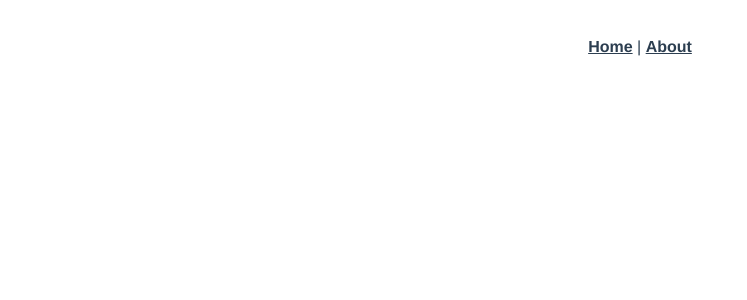
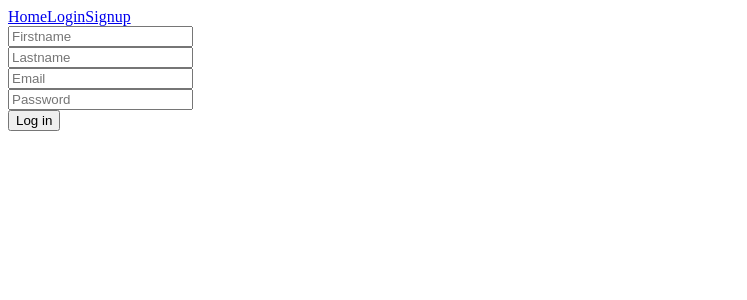
Before and after one commit to krzysiek199720/codeclassfront, a Vue app: page /signup in a window 1280 px wide. Shown: the top 300 px of the page, without its empty margins (0-747 px from the left). Built offline with nearby package versions, Linux system fonts and the light colour scheme.

Commit message:
no http login and signup

```diff
--- a/package.json
+++ b/package.json
@@ -8,6 +8,7 @@
     "lint": "vue-cli-service lint"
   },
   "dependencies": {
+    "axios": "^0.21.0",
     "core-js": "^3.6.5",
     "register-service-worker": "^1.7.1",
     "vue": "^2.6.11",
--- a/src/App.vue
+++ b/src/App.vue
@@ -1,32 +1,10 @@
 <template>
   <div id="app">
     <div id="nav">
-      <router-link to="/">Home</router-link> |
-      <router-link to="/about">About</router-link>
+      <router-link to="/">Home</router-link>
+      <router-link to="login">Login</router-link>
+      <router-link to="signup">Signup</router-link>
     </div>
     <router-view/>
   </div>
 </template>
-
-<style lang="scss">
-#app {
-  font-family: Avenir, Helvetica, Arial, sans-serif;
-  -webkit-font-smoothing: antialiased;
-  -moz-osx-font-smoothing: grayscale;
-  text-align: center;
-  color: #2c3e50;
-}
-
-#nav {
-  padding: 30px;
-
-  a {
-    font-weight: bold;
-    color: #2c3e50;
-
-    &.router-link-exact-active {
-      color: #42b983;
-    }
-  }
-}
-</style>
--- a/src/router/index.js
+++ b/src/router/index.js
@@ -11,12 +11,14 @@ const routes = [
     component: Home
   },
   {
-    path: '/about',
-    name: 'About',
-    // route level code-splitting
-    // this generates a separate chunk (about.[hash].js) for this route
-    // which is lazy-loaded when the route is visited.
-    component: () => import(/* webpackChunkName: "about" */ '../views/About.vue')
+    path: '/login',
+    name: 'login',
+    component: () => import('../views/auth/access/Login')
+  },
+  {
+    path: '/signup',
+    name: 'signup',
+    component: () => import('../views/auth/user/Signup')
   }
 ]
 
--- a/src/views/About.vue
+++ /dev/null
@@ -1,5 +0,0 @@
-<template>
-  <div class="about">
-    <h1>This is an about page</h1>
-  </div>
-</template>
--- /dev/null
+++ b/src/views/auth/access/Login.vue
@@ -0,0 +1,44 @@
+<template>
+  <div id="login">
+    <div class="form-div">
+      <form>
+        <div class="input-div">
+          <label for="email"></label>
+          <input type="email" id="email" name="email" placeholder="Email" v-model="email"/>
+        </div>
+        <div class="input-div">
+          <label for="password"></label>
+<!--          TODO: make a showable password component-->
+          <input type="text" id="password" name="password" placeholder="Password" v-model="password"/>
+        </div>
+        <button @click.prevent="login">Log in</button>
+      </form>
+    </div>
+  </div>
+</template>
+
+<script>
+export default {
+  name: 'login',
+  data () {
+    return {
+      email: '',
+      password: ''
+    }
+  },
+  methods: {
+    login () {
+      const data = {
+        email: this.email,
+        passwod: this.password
+      }
+      console.log(data)
+    //  todo: send login
+    }
+  }
+}
+</script>
+
+<style scoped>
+
+</style>
--- /dev/null
+++ b/src/views/auth/user/Signup.vue
@@ -0,0 +1,56 @@
+<template>
+  <div id="signup">
+    <div class="form-div">
+      <form>
+        <div class="input-div">
+          <label for="firstname"></label>
+          <input type="text" id="firstname" name="firstname" placeholder="Firstname" v-model="firstname"/>
+        </div>
+        <div class="input-div">
+          <label for="lastname"></label>
+          <input type="text" id="lastname" name="lastname" placeholder="Lastname" v-model="lastname"/>
+        </div>
+        <div class="input-div">
+          <label for="email"></label>
+          <input type="email" id="email" name="email" placeholder="Email" v-model="email"/>
+        </div>
+        <div class="input-div">
+          <label for="password"></label>
+<!--          TODO: make a showable password component-->
+          <input type="text" id="password" name="password" placeholder="Password" v-model="password"/>
+        </div>
+        <button @click.prevent="login">Log in</button>
+      </form>
+    </div>
+  </div>
+</template>
+
+<script>
+export default {
+  name: 'signup',
+  data () {
+    return {
+      firstname: '',
+      lastname: '',
+      email: '',
+      password: ''
+    }
+  },
+  methods: {
+    login () {
+      const data = {
+        firstname: this.firstname,
+        lastname: this.lastname,
+        email: this.email,
+        passwod: this.password
+      }
+      console.log(data)
+    //  todo: send signup
+    }
+  }
+}
+</script>
+
+<style scoped>
+
+</style>
```
Also changed, not shown: 1 other file (tests, documents, lock files or other folders).
